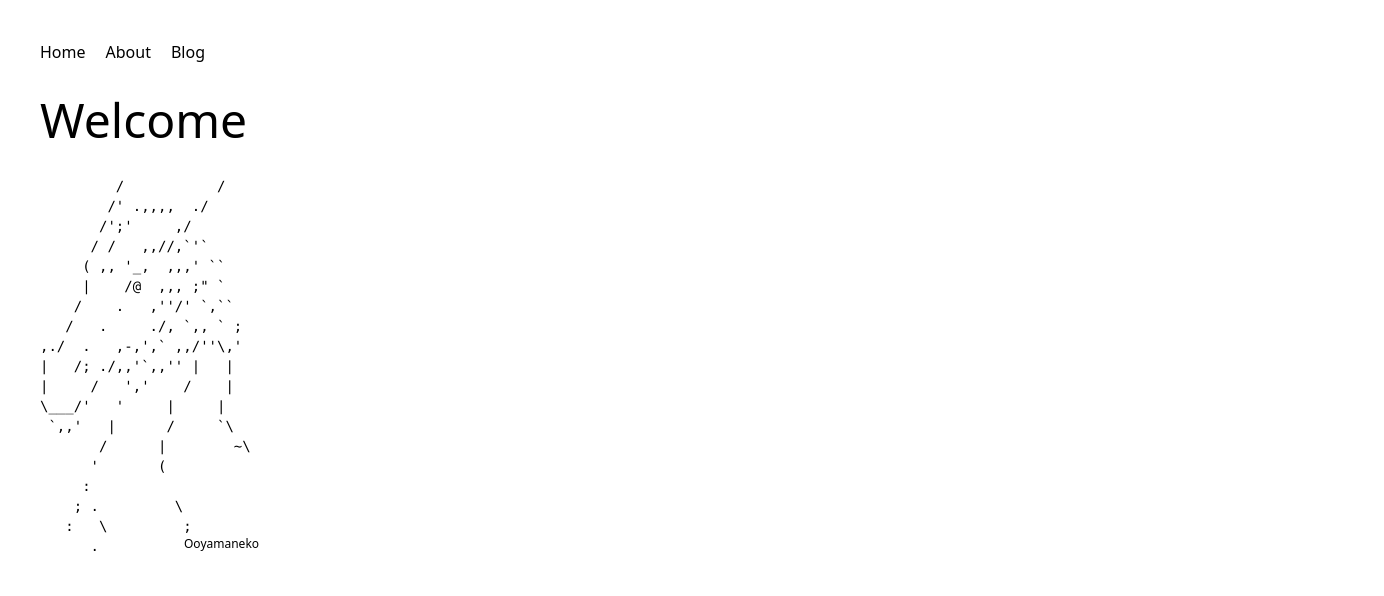
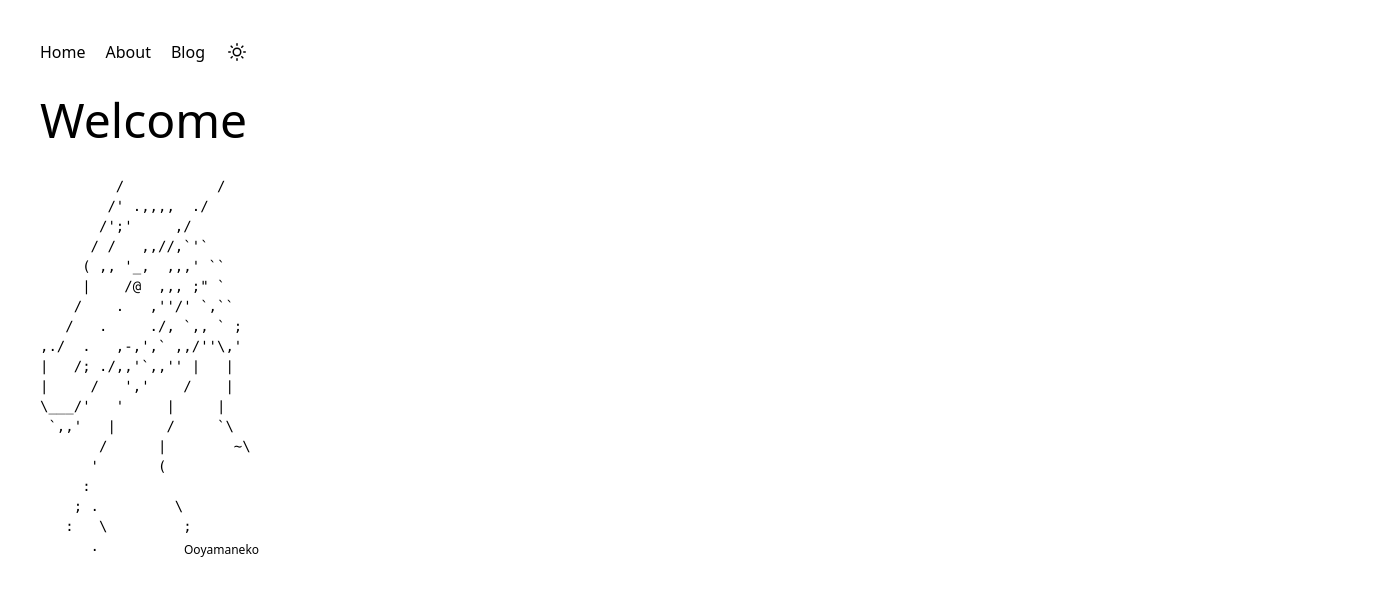
Before and after one commit to vytenisstaugaitis/sss3s, a SvelteKit app: page / in a window 1280 px wide. Shown: the top 596 px of the page, 1384 px wide, since content can reach past the window. Built offline with nearby package versions, Linux system fonts and the light colour scheme.

Commit message:
feature: darkmode & switch

```diff
--- a/src/app.html
+++ b/src/app.html
@@ -4,6 +4,40 @@
 		<meta charset="utf-8" />
 		<link rel="icon" href="%sveltekit.assets%/favicon.png" />
 		<meta name="viewport" content="width=device-width, initial-scale=1" />
+
+		<script>
+			const htmlElement = document.documentElement
+			const userTheme = localStorage.theme
+
+			const prefersDarkMode = window.matchMedia(
+				'prefers-color-scheme: dark'
+			).matches
+			const prefersLightMode = window.matchMedia(
+				'prefers-color-scheme: light'
+			).matches
+
+			// check if the user set a theme
+			if (userTheme) {
+				htmlElement.dataset.theme = userTheme
+			}
+
+			// otherwise check for user preference
+			if (!userTheme && prefersDarkMode) {
+				htmlElement.dataset.theme = 'dark'
+				localStorage.theme = 'dark'
+			}
+
+			if (!userTheme && prefersLightMode) {
+				htmlElement.dataset.theme = 'light'
+				localStorage.theme = 'light'
+			}
+
+			// if nothing is set default to dark mode
+			if (!userTheme && !prefersDarkMode && !prefersLightMode) {
+				htmlElement.dataset.theme = 'dark'
+				localStorage.theme = 'dark'
+			}
+		</script>
 		%sveltekit.head%
 	</head>
 	<body data-sveltekit-preload-data="hover">
--- a/src/app.scss
+++ b/src/app.scss
@@ -1,6 +1,16 @@
 @tailwind base;
 @tailwind components;
 @tailwind utilities;
+
+:root {
+    --bg: #fff;
+    --text: #000;
+}
+
+body {
+    background-color: var(--bg);
+    color: var(--text);
+}
 
 h1 {
     font-size: 3rem;
@@ -9,3 +19,38 @@ h1 {
         font-size: 2.5rem;
     }
 }
+
+
+
+
+@media (prefers-color-scheme: dark) {
+    :root {
+        --bg: #131720;
+        --text: #efe9e9;
+    }
+}
+
+html[data-theme="light"] {
+    --bg: #fff;
+    --text: #000;
+
+    #theme-toggle {
+        #moon {
+            display: block;
+        }
+        #sun {
+            display: none;
+        }
+    }
+}
+
+html[data-theme="dark"] {
+    #theme-toggle {
+        #moon {
+            display: none;
+        }
+        #sun {
+            display: block;
+        }
+    }
+}
--- /dev/null
+++ b/src/lib/utils.js
@@ -0,0 +1,9 @@
+export function toggleMode() {
+    if (localStorage.theme === 'dark') {
+        localStorage.theme = 'light'
+        htmlElement.dataset.theme = 'light'
+    } else {
+        localStorage.theme = 'dark'
+        htmlElement.dataset.theme = 'dark'
+    }
+}
--- a/src/routes/+layout.svelte
+++ b/src/routes/+layout.svelte
@@ -1,11 +1,14 @@
 <script>
-    import "../app.scss";
+    import "../app.scss"
+    import { toggleMode } from '$lib/utils'
 </script>
 
-<nav class="px-5 lg:px-10 pt-5 lg:pt-10 pb-5 flex gap-5">
+<nav class="px-5 lg:px-10 pt-5 lg:pt-10 pb-5 flex gap-5 lg:inline-flex items-center">
     <a href="/">Home</a>
     <a href="/about">About</a>
     <a href="/blog">Blog</a>
+
+    <button id="theme-toggle" class="ml-auto" on:click={toggleMode}><svg id="moon" xmlns="http://www.w3.org/2000/svg" width="24" height="18" viewBox="0 0 24 24" fill="none" stroke="currentcolor" stroke-width="2" stroke-linecap="round" stroke-linejoin="round"><path d="M21 12.79A9 9 0 1111.21 3 7 7 0 0021 12.79z"></path></svg><svg id="sun" xmlns="http://www.w3.org/2000/svg" width="24" height="18" viewBox="0 0 24 24" fill="none" stroke="currentcolor" stroke-width="2" stroke-linecap="round" stroke-linejoin="round"><circle cx="12" cy="12" r="5"></circle><line x1="12" y1="1" x2="12" y2="3"></line><line x1="12" y1="21" x2="12" y2="23"></line><line x1="4.22" y1="4.22" x2="5.64" y2="5.64"></line><line x1="18.36" y1="18.36" x2="19.78" y2="19.78"></line><line x1="1" y1="12" x2="3" y2="12"></line><line x1="21" y1="12" x2="23" y2="12"></line><line x1="4.22" y1="19.78" x2="5.64" y2="18.36"></line><line x1="18.36" y1="5.64" x2="19.78" y2="4.22"></line></svg></button>
 </nav>
 
 <main class="px-5 lg:px-10">
--- a/src/routes/+page.svelte
+++ b/src/routes/+page.svelte
@@ -20,5 +20,5 @@
    :   \         ;
       .
     </pre>
-    <p class="text-xs -translate-y-10 translate-x-36">Ooyamaneko</p>
+    <p class="text-xs -translate-y-10 translate-x-36 inline-block">Ooyamaneko</p>
 </div>
```
